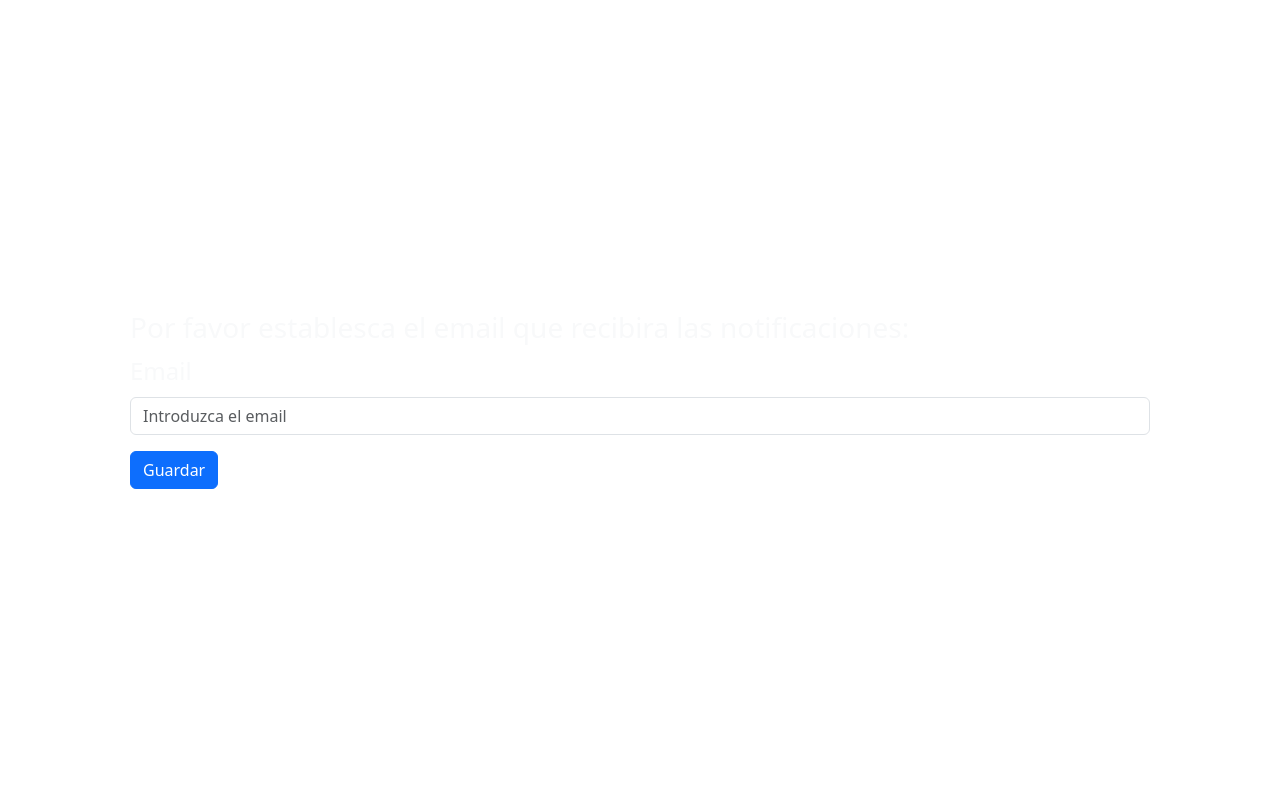
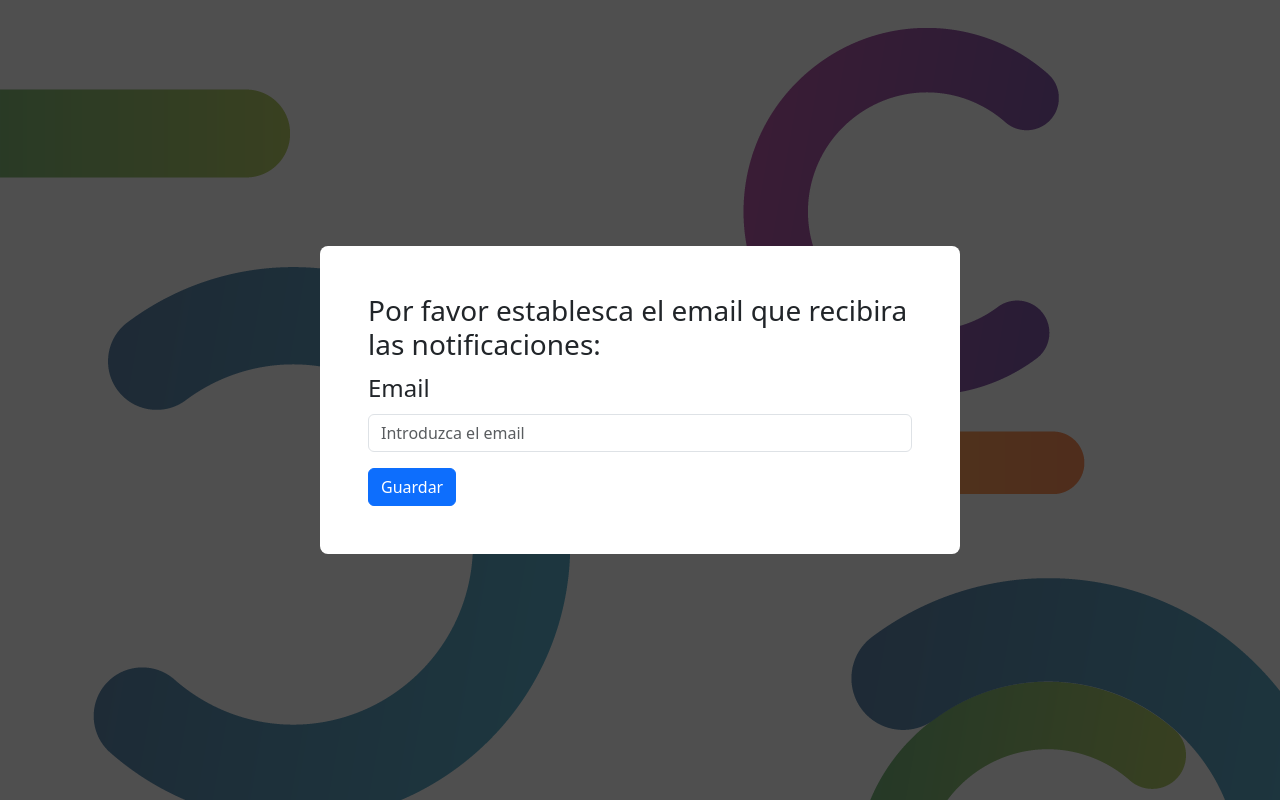
Before and after one commit to ElardHuaraca/protectorRPA, a Django app: template collectEmail/templates/index.html in a window 1280 px wide. Run offline with Django 4.2, Linux system fonts and the light colour scheme; the template is opened without the code that fills it, so the values that code supplies are empty; some libraries are stand-ins or nearby versions.

Commit message:
Add bracground image

```diff
--- a/collectEmail/templates/index.html
+++ b/collectEmail/templates/index.html
@@ -14,24 +14,30 @@
     <link rel="icon" type="image/ico" href="{% static 'favicon.ico' %}" />
   </head>
   <body>
-    <div class="container">
-      <div class="vh-100 row mx-auto align-items-center">
-        <div class="col-12 px-5">
-          <h3 class="text-light">Por favor establesca el email que recibira las notificaciones:</h3>
+    <div class="bg-image position-fixed h-100 w-100"
+         style="background-image: url({% static 'image/illustration.png' %})">
+      <div class="position-absolute h-100 w-100"
+           style="background-color: rgba(35,35,35,.8)"></div>
+      <div class="position-absolute z-first w-100">
+        <div class="vh-100 row mx-auto align-items-center justify-content-center">
+          <div class="col-6 px-5 bg-white py-5 rounded-3">
+            <h3>Por favor establesca el email que recibira las notificaciones:</h3>
             <form action="{% url 'save_email' %}" method="post">
               {% csrf_token %}
               <div class="mb-3">
-              <label for="email" class="text-light fs-4 pb-2">Email</label>
+                <label for="email" class="fs-4 pb-2">Email</label>
                 <input type="email"
                        class="form-control"
                        id="email"
                        name="email"
-                     placeholder="Introduzca el email"/>
+                       placeholder="Introduzca el email"
+                       required/>
               </div>
               {% buttons %}
               <button type="submit" class="btn btn-primary">Guardar</button>
             {% endbuttons %}
           </form>
+        </div>
       </div>
     </div>
   </div>
```
Lines whose indentation alone changed are shown as unchanged.
